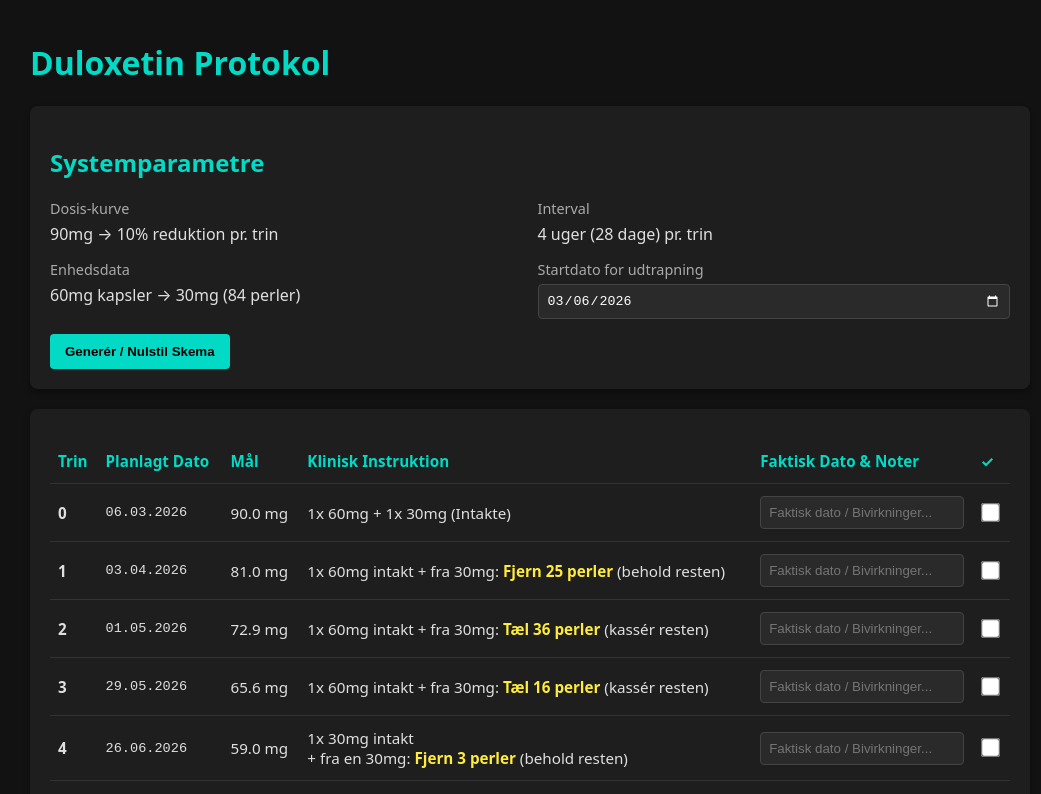
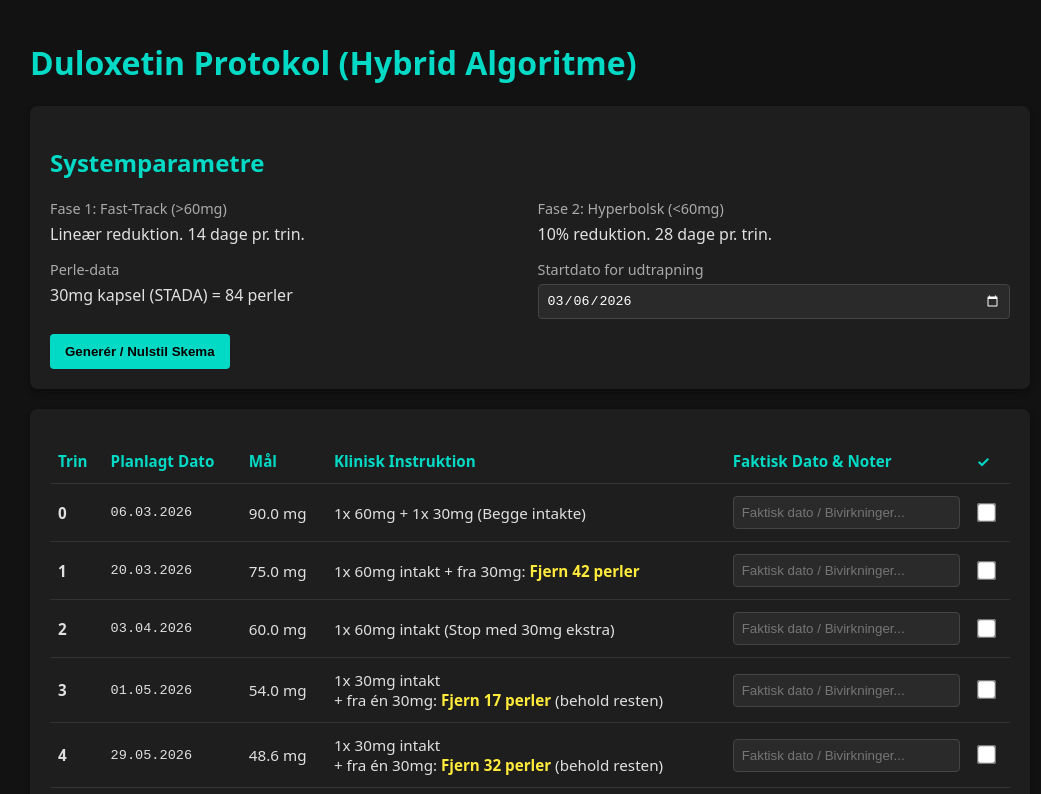
Before and after one commit to bingotruck20/Trappen, a plain HTML site: page index.html in a window 1280 px wide. Both pictures are taken after a click on the button "Generér / Nulstil Skema". Shown: the top 794 px of the page, without its empty margins (110-1151 px from the left). Drawn offline with Linux system fonts and the light colour scheme.

Commit message:
Update index.html

```diff
--- a/index.html
+++ b/index.html
@@ -48,22 +48,22 @@
 </head>
 <body>
 
-    <h1>Duloxetin Protokol</h1>
+    <h1>Duloxetin Protokol (Hybrid Algoritme)</h1>
 
     <div class="card">
         <h2>Systemparametre</h2>
         <div class="config-grid">
             <div class="config-item">
-                <label>Dosis-kurve</label>
-                <div>90mg &rarr; 10% reduktion pr. trin</div>
+                <label>Fase 1: Fast-Track (>60mg)</label>
+                <div>Lineær reduktion. 14 dage pr. trin.</div>
             </div>
             <div class="config-item">
-                <label>Interval</label>
-                <div>4 uger (28 dage) pr. trin</div>
+                <label>Fase 2: Hyperbolsk (<60mg)</label>
+                <div>10% reduktion. 28 dage pr. trin.</div>
             </div>
             <div class="config-item">
-                <label>Enhedsdata</label>
-                <div>60mg kapsler &rarr; 30mg (84 perler)</div>
+                <label>Perle-data</label>
+                <div>30mg kapsel (STADA) = 84 perler</div>
             </div>
             <div class="config-item">
                 <label>Startdato for udtrapning</label>
@@ -91,18 +91,13 @@
     <button class="danger" onclick="clearData()">Slet Database</button>
 
 <script>
-    const START_DOSE = 90;
+    const BEADS_PER_30MG = 84;
     const REDUCTION_RATE = 0.90;
-    const BEADS_PER_30MG = 84;
     const MIN_DOSE = 0.5;
-    const INTERVAL_DAYS = 28;
 
-    // Sæt dags dato som standard i inputfeltet
     document.getElementById('startDateInput').valueAsDate = new Date();
-
     let state = JSON.parse(localStorage.getItem('taperState')) || { schedule: [], completedSteps: [], notes: {}, startDate: null };
 
-    // Opdater datofeltet hvis der findes en gemt startdato
     if (state.startDate) {
         document.getElementById('startDateInput').value = state.startDate;
     }
@@ -115,7 +110,7 @@
 
     function getBeadInstruction(beadsToKeep) {
         if (beadsToKeep === 0) return "";
-        if (beadsToKeep === BEADS_PER_30MG) return "1 x 30mg intakt";
+        if (beadsToKeep === BEADS_PER_30MG) return "1x 30mg intakt";
 
         const beadsToRemove = BEADS_PER_30MG - beadsToKeep;
         if (beadsToRemove <= 42) {
@@ -125,33 +120,30 @@
         }
     }
 
-    function calculateStep(currentDose) {
-        let instruction = "";
-        if (currentDose > 60) {
-            let remainderMg = currentDose - 60;
-            let beadsToKeep = Math.round((remainderMg / 30) * BEADS_PER_30MG);
-            let beadStr = getBeadInstruction(beadsToKeep);
-
-            if (beadsToKeep === BEADS_PER_30MG) instruction = "1x 60mg + 1x 30mg (Intakte)";
-            else if (beadsToKeep === 0) instruction = "1x 60mg intakt";
-            else instruction = `1x 60mg intakt + fra 30mg: ${beadStr}`;
-        } else {
+    // Denne funktion bruges kun til den hyperbolske fase (< 60mg), hvor vi kun bruger 30mg kapsler
+    function calculateHyperbolicStep(currentDose) {
         let full30s = Math.floor(currentDose / 30);
         let remainderMg = currentDose % 30;
         let beadsToKeep = Math.round((remainderMg / 30) * BEADS_PER_30MG);
 
         if (beadsToKeep === BEADS_PER_30MG) {
-                instruction = `${full30s + 1}x 30mg intakt`;
+            full30s += 1;
+            beadsToKeep = 0;
+        }
+
+        let instruction = "";
+        if (full30s > 0 && beadsToKeep === 0) {
+            instruction = `${full30s}x 30mg intakt`;
         } else {
             let parts = [];
             if (full30s > 0) parts.push(`${full30s}x 30mg intakt`);
             let beadStr = getBeadInstruction(beadsToKeep);
-                if (beadStr) parts.push(`fra en 30mg: ${beadStr}`);
+            if (beadStr) parts.push(`fra én 30mg: ${beadStr}`);
             instruction = parts.length > 0 ? parts.join("<br> + ") : "0 mg";
         }
-        }
+
         if (currentDose <= MIN_DOSE) instruction = "0 mg (Fuldt seponeret)";
-        return { dose: currentDose.toFixed(1), instruction: instruction };
+        return instruction;
     }
 
     function generateSchedule() {
@@ -161,17 +153,41 @@
         if (!baseDate) return alert("Vælg venligst en startdato.");
 
         let schedule = [];
-        let currentDose = START_DOSE;
+        let accumulatedDays = 0;
 
-        schedule.push({ step: 0, projectedDate: addDays(baseDate, 0), ...calculateStep(currentDose) });
+        // Trin 0: Baseline
+        schedule.push({
+            step: 0, projectedDate: addDays(baseDate, accumulatedDays), dose: "90.0",
+            instruction: "1x 60mg + 1x 30mg (Begge intakte)"
+        });
 
-        let stepCount = 1;
+        // Trin 1: Fast-Track (75mg)
+        accumulatedDays += 14;
+        schedule.push({
+            step: 1, projectedDate: addDays(baseDate, accumulatedDays), dose: "75.0",
+            instruction: `1x 60mg intakt + fra 30mg: <span class="highlight">Fjern 42 perler</span>`
+        });
+
+        // Trin 2: Fast-Track (60mg)
+        accumulatedDays += 14;
+        schedule.push({
+            step: 2, projectedDate: addDays(baseDate, accumulatedDays), dose: "60.0",
+            instruction: "1x 60mg intakt (Stop med 30mg ekstra)"
+        });
+
+        // Trin 3 og frem: Hyperbolsk (Startende fra 60 * 0.90 = 54mg)
+        let currentDose = 60.0;
+        let stepCount = 3;
+
         while (currentDose > MIN_DOSE) {
             currentDose = currentDose * REDUCTION_RATE;
+            accumulatedDays += 28; // Skift til 28 dages interval
+
             schedule.push({
                 step: stepCount,
-                projectedDate: addDays(baseDate, stepCount * INTERVAL_DAYS),
-                ...calculateStep(currentDose)
+                projectedDate: addDays(baseDate, accumulatedDays),
+                dose: currentDose.toFixed(1),
+                instruction: calculateHyperbolicStep(currentDose)
             });
             stepCount++;
             if (stepCount > 60) break;
```
Lines whose indentation alone changed are shown as unchanged.
